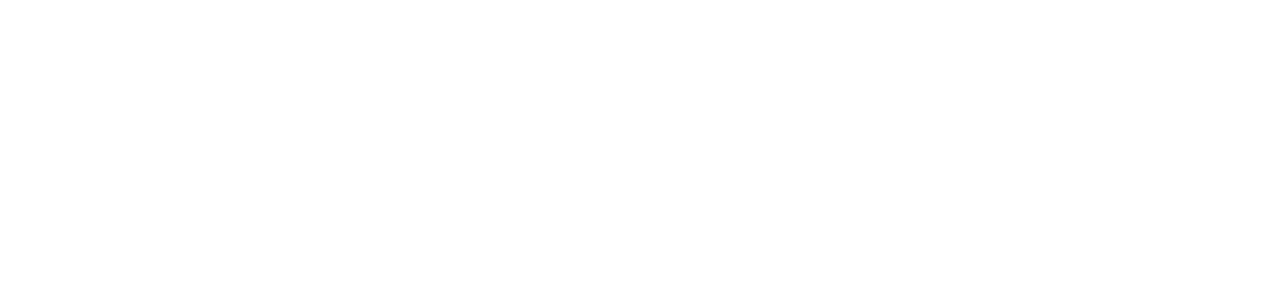
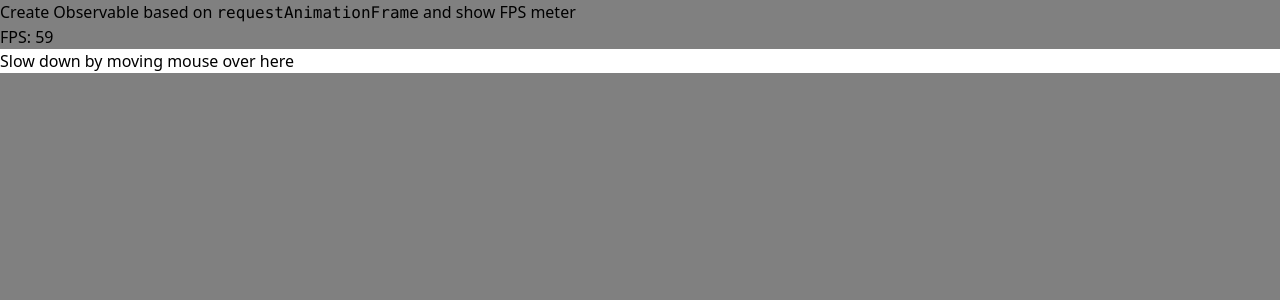
Before and after one commit to shyrkatawi/rxjs-learning, an Angular app: page / in a window 1280 px wide. Shown: the top 300 px of the page. Built offline with nearby package versions, Linux system fonts and the light colour scheme.

Commit message:
rxjs challenge 19-fps-meter

```diff
--- /dev/null
+++ b/rxjs-challenges/19-fps-meter/fps-meter.html
@@ -0,0 +1,11 @@
+<blockquote>
+  Create Observable based on
+  <code>requestAnimationFrame</code>
+  and show FPS meter
+</blockquote>
+<p>
+  FPS: {{fps$ | async}}
+</p>
+<blockquote class="bg-white" (mousemove)="onMouseMove()">
+  Slow down by moving mouse over here
+</blockquote>
--- /dev/null
+++ b/rxjs-challenges/19-fps-meter/fps-meter.ts
@@ -0,0 +1,49 @@
+import { Component } from "@angular/core";
+import { Observable, tap } from "rxjs";
+import { AsyncPipe } from "@angular/common";
+
+const fibonacci = (num: number): number => {
+  return num > 1 ? fibonacci(num - 1) + fibonacci(num - 2) : 1;
+};
+
+const getFpsObservable = (): Observable<number> => {
+  return new Observable((subscribe) => {
+    let animationId: number;
+    let frames = 0;
+
+    const addFrame = (): void => {
+      animationId = requestAnimationFrame(() => {
+        frames++;
+        addFrame();
+      });
+    };
+
+    addFrame();
+
+    const intervalId = setInterval(() => {
+      cancelAnimationFrame(animationId);
+      addFrame();
+      subscribe.next(frames);
+      frames = 0;
+    }, 1_000);
+
+    return () => {
+      cancelAnimationFrame(animationId);
+      clearInterval(intervalId);
+    };
+  });
+};
+
+@Component({
+  selector: "app-fps-meter",
+  imports: [AsyncPipe],
+  templateUrl: "./fps-meter.html",
+})
+export class FpsMeter {
+  protected readonly fps$ = getFpsObservable().pipe(tap(console.log));
+
+  protected onMouseMove(): void {
+    // Let's just introduce lag by heavy calculations
+    console.log(fibonacci(33));
+  }
+}
--- a/src/app/app.ts
+++ b/src/app/app.ts
@@ -1,4 +1,4 @@
-import { Component, signal } from "@angular/core";
+import { Component } from "@angular/core";
 import { RouterOutlet } from "@angular/router";
 
 @Component({
@@ -7,6 +7,4 @@
   templateUrl: "./app.html",
   styleUrl: "./app.css",
 })
-export class App {
-  protected readonly title = signal("smart-home-ui");
-}
+export class App {}
--- a/src/app/pages/main-page/main-page.html
+++ b/src/app/pages/main-page/main-page.html
@@ -6,4 +6,5 @@
 <!--<app-picking-cinema-seats/>-->
 <!--<app-sticky-header-example/>-->
 <!--<app-smart-search/>-->
-<app-subtitles/>
+<!--<app-subtitles/>-->
+<app-fps-meter/>
--- a/src/app/pages/main-page/main-page.ts
+++ b/src/app/pages/main-page/main-page.ts
@@ -1,9 +1,9 @@
 import { Component } from "@angular/core";
-import { Subtitles } from "../../../../rxjs-challenges/09-subtitles/subtitles";
+import { FpsMeter } from "../../../../rxjs-challenges/19-fps-meter/fps-meter";
 
 @Component({
   selector: "app-main-page",
-  imports: [Subtitles],
+  imports: [FpsMeter],
   templateUrl: "./main-page.html",
   styleUrl: "./main-page.css",
 })
--- a/src/index.html
+++ b/src/index.html
@@ -2,7 +2,7 @@
 <html lang="en">
   <head>
     <meta charset="utf-8" />
-    <title>SmartHomeUi</title>
+    <title>rxjs</title>
     <base href="/" />
     <meta name="viewport" content="width=device-width, initial-scale=1" />
     <link rel="icon" type="image/x-icon" href="favicon.ico" />
--- a/src/styles.css
+++ b/src/styles.css
@@ -1,4 +1,8 @@
 @import "tailwindcss";
+
+body {
+  background: gray;
+}
 
 button, input {
   border: 1px solid black;
```
Also changed, not shown: 1 other file (tests, documents, lock files or other folders).
